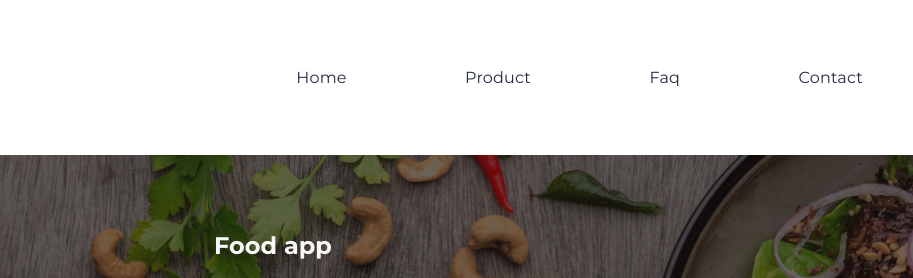
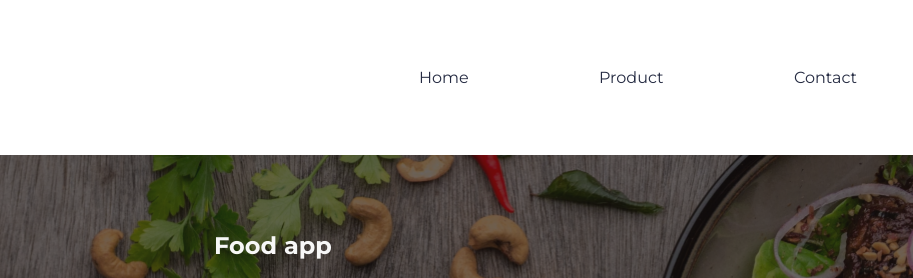
Before and after one commit to onw3r/Landing, a plain HTML site: page index.html in a window 1280 px wide. Shown: the top 278 px of the page, 367-1280 px from the left. Drawn offline with Linux system fonts and the light colour scheme.

Commit message:
navigation

```diff
--- a/index.html
+++ b/index.html
@@ -14,14 +14,13 @@
                 <img class="logo" src="img/logo.png" alt="logo">
             </div>
             <div class="header-navi">
-                <a class="navi" href="#" rel="nofollow noopener noreferrer">Home</a>
-                <a class="navi" href="#" rel="nofollow noopener noreferrer">Product</a>
-                <a class="navi" href="#" rel="nofollow noopener noreferrer">Faq</a>
-                <a class="navi" href="#" rel="nofollow noopener noreferrer">Contact</a>
+                <button class="navi home" href="#" rel="nofollow noopener noreferrer">Home</button>
+                <button class="navi product" href="#" rel="nofollow noopener noreferrer">Product</button>
+                <button class="navi contact" href="#" rel="nofollow noopener noreferrer">Contact</button>
             </div>
         </header>
         <main class="main-container">
-            <div class="main-home-page">
+            <div class="main-home-page" id="home">
                 <div class="home-page-content">
                     <h2 class="content-header">Food app</h2>
                     <p class="content-text">Why stay hungry when
@@ -40,11 +39,11 @@
                 </div>
 
             </div>
-            <div class="main-app-page">
+            <div class="main-app-page" >
                 <div class="header-app-wrapper">
-                    <h3 class="header-app">How the app works</h3>
+                    <h3 class="header-app" >How the app works</h3>
                 </div>
-                <div class="acc-wrapper">
+                <div class="acc-wrapper" id="product">
                     <div class="app-container">
                         <div>
                             <img src="img/app.png" alt="app">
@@ -59,7 +58,7 @@
                     </div>
                 </div>
             </div>
-            <div class="main-app-page">
+            <div class="main-app-page" id="faq">
                 <div class="acc-wrapper">
                     <div class="app-container">
                         <div class="app-wrapper">
@@ -100,7 +99,7 @@
                 </div>
             </div>
         </main>
-        <footer class="footer-wrapper">
+        <footer class="footer-wrapper" id="contact">
             <div class="footer-container">
                 <div class="footer-logo">
                     <img src="img/logo.png" alt="logo">
@@ -115,5 +114,6 @@
                 </div>
             </div>
         </footer>
+    <script src="script.js"></script>
     </body>
 </html>
--- a/script.js
+++ b/script.js
@@ -0,0 +1,19 @@
+const home = document.getElementById("home");
+const homeBtn = document.querySelector('.home');
+const product = document.getElementById("product");
+const productBtn = document.querySelector('.product');
+const contact = document.getElementById("contact");
+const contactBtn = document.querySelector('.contact');
+
+function handleClickHome() {
+    home.scrollIntoView({block: "end", behavior: "smooth", inline: "nearest"});
+}
+function handleClickProduct() {
+    product.scrollIntoView({block: "center", behavior: "smooth"});
+}
+function handleClickContact() {
+    contact.scrollIntoView({block: "center", behavior: "smooth"});
+}
+homeBtn.addEventListener('click', handleClickHome);
+productBtn.addEventListener('click', handleClickProduct);
+contactBtn.addEventListener('click', handleClickContact);
--- a/style.css
+++ b/style.css
@@ -13,6 +13,10 @@
     display: flex;
     justify-content: space-between;
     align-items: center;
+    position: sticky;
+    top: 0;
+    z-index: 2;
+
 
 }
 .header-logo{
@@ -23,12 +27,17 @@
     height: 102px;
 }
 .header-navi{
+
     text-align: center;
     letter-spacing: 0.2px;
     line-height: 28px;
 
 }
 .navi{
+    font-family: 'Montserrat', sans-serif;
+    font-size: 16px;
+    border: none;
+    background: none;
     text-decoration: none;
     margin-right: 50px;
     margin-left: 64px;
```
